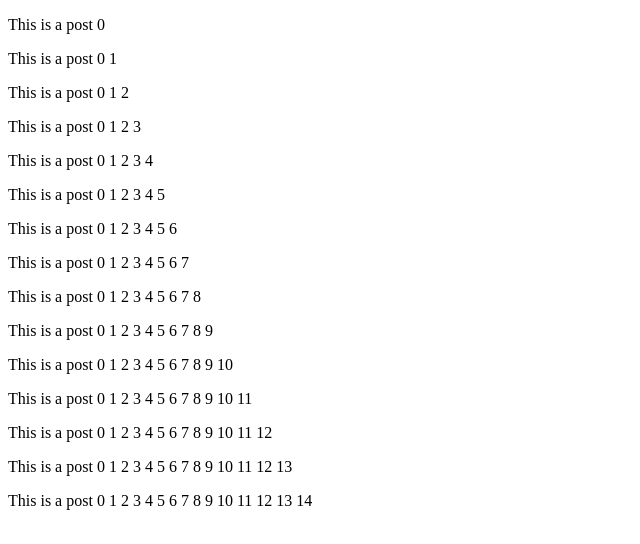
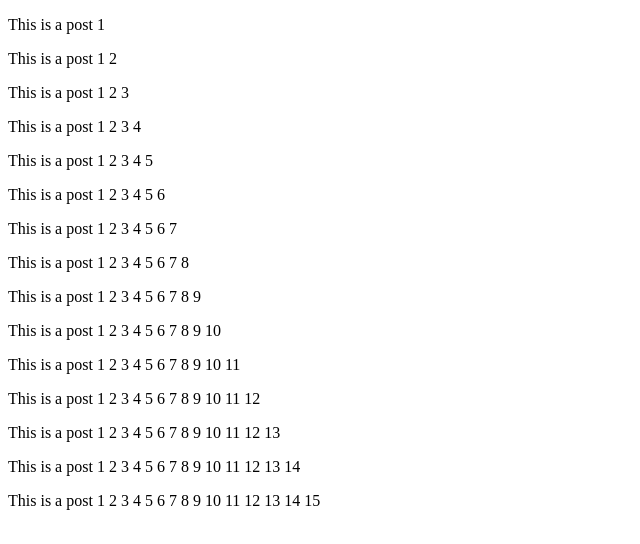
Before and after one commit to victorkane/blog-simple-next, a Next.js app: page / in a window 1280 px wide. Shown: the top 544 px of the page, without its empty margins (0-640 px from the left). Built offline with nearby package versions, Linux system fonts and the light colour scheme.

Commit message:
cosmetic change for #2

```diff
--- a/pages/index.js
+++ b/pages/index.js
@@ -4,7 +4,7 @@ import Router from 'next/router'
 export default class extends React.Component {
   static getInitialProps () {
     return {
-      posts: new Array(15).fill({title: 'This is a post'}).map((v, k) => v.title = v.title + ' ' + k)
+      posts: new Array(15).fill({title: 'This is a post '}).map((v, k) => v.title = v.title + ' ' + (k + 1))
     }
   }
 
```
